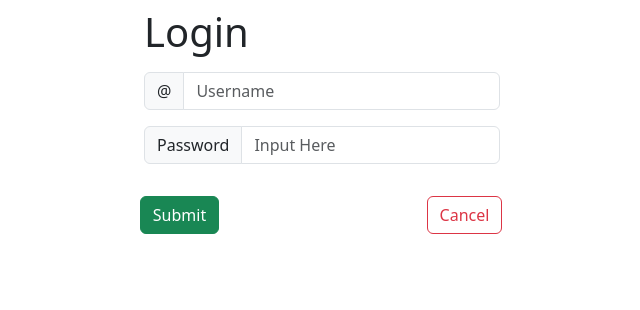
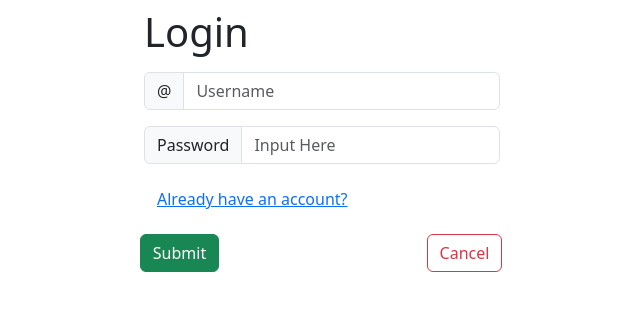
Before and after one commit to SkyMazter/PNK_Archive, a React (Vite) app in the folder frontEnd/: page /Login in a window 1280 px wide. Shown: the top 310 px of the page, without its empty margins (318-958 px from the left). Built offline with nearby package versions, Linux system fonts and the light colour scheme.

Commit message:
fixed error

```diff
--- a/frontEnd/package.json
+++ b/frontEnd/package.json
@@ -14,7 +14,8 @@
     "react": "^18.2.0",
     "react-bootstrap": "^2.10.0",
     "react-dom": "^18.2.0",
-    "react-router-dom": "^6.22.0"
+    "react-router-dom": "^6.22.0",
+    "serve": "^14.2.1"
   },
   "devDependencies": {
     "@types/react": "^18.2.43",
--- a/frontEnd/src/Pages/Login.tsx
+++ b/frontEnd/src/Pages/Login.tsx
@@ -27,9 +27,13 @@ const Login = () => {
                   aria-describedby="basic-addon1"
                 />
               </InputGroup>
+              <Link to="/">
+                <Button variant="link">Already have an account?</Button>
+              </Link>
             </Form>
           </Col>
         </Row>
+
         <Row className="h-auto py-2 justify-content-center">
           <Col xs={5} lg={3}>
             <div className=" d-flex justify-content-center">
```
Also changed, not shown: 1 other file (tests, documents, lock files or other folders).
